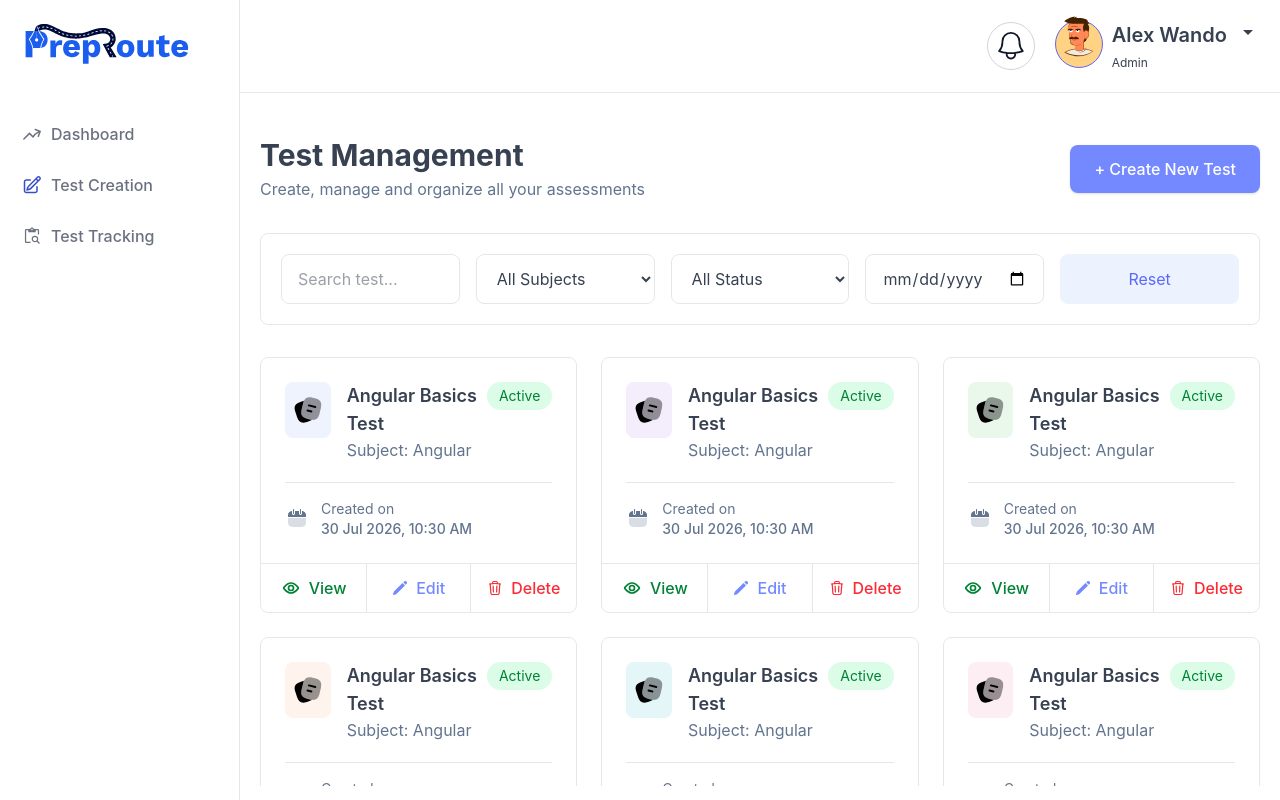
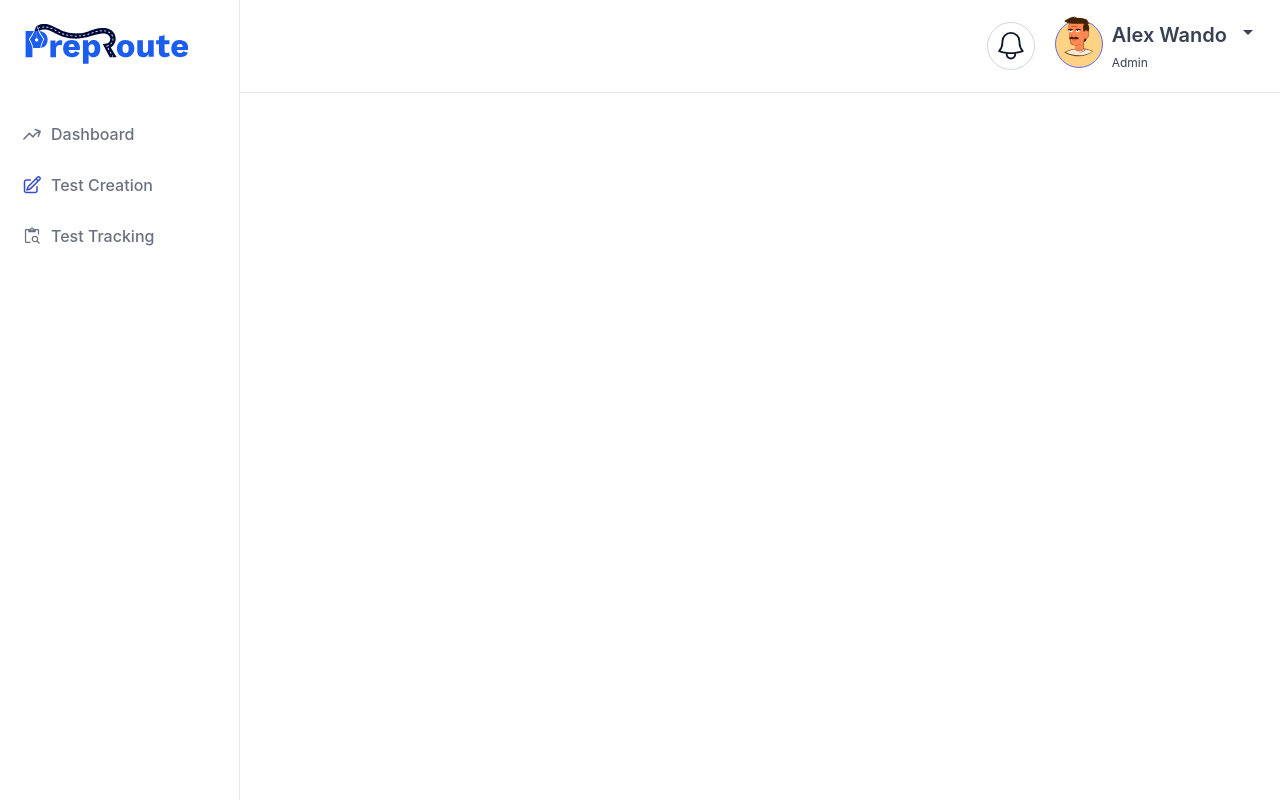
Before and after one commit to hardikgondalia/preproute-assignment, a React (Vite) app: page /test-creation/1/preview in a window 1280 px wide. Before the commit this address led to /dashboard. Built offline with nearby package versions, Linux system fonts and the light colour scheme; no server answers; sample sign-in values are in the browser's storage.

Commit message:
preview page added

```diff
--- /dev/null
+++ b/src/components/testCreation/Preview_Publish.tsx
@@ -0,0 +1,8 @@
+
+
+const Preview = () => {
+
+  return (<></>)
+}
+
+export default Preview
--- a/src/constants/testCreationView.ts
+++ b/src/constants/testCreationView.ts
@@ -2,6 +2,7 @@ export const TestCreationView = {
   CREATE: "CREATE",
   QUESTIONS: "QUESTIONS",
   SCHEDULER: "SCHEDULER",
+  PREVIEW: "PREVIEW",
 } as const;
 
 export type TestCreationViewType =
--- a/src/pages/TestCreation/TestCreation.tsx
+++ b/src/pages/TestCreation/TestCreation.tsx
@@ -13,6 +13,7 @@ import useCurrentTest from "../../hooks/useCurrentTest";
 import { useAppDispatch } from "../../store/hooks";
 import type { RootState } from "../../store/store";
 import { initializeTest } from "../../store/slice/questionSlice";
+import Preview from "../../components/testCreation/Preview_Publish";
 
 const TestCreation = () => {
   const { pathname } = useLocation();
@@ -32,6 +33,8 @@ const TestCreation = () => {
     currentView = TestCreationView.QUESTIONS;
   } else if (pathname.includes("/scheduler")) {
     currentView = TestCreationView.SCHEDULER;
+  }else if(pathname.includes("/preview")){
+    currentView = TestCreationView.PREVIEW;
   }
 
   return (
@@ -51,6 +54,12 @@ const TestCreation = () => {
           <SchedulerSection />
         </div>
       )}
+
+      {currentView === TestCreationView.PREVIEW && (
+        <div className="h-full flex flex-col gap-5">
+          <Preview/>
+        </div>
+      )}
     </div>
   );
 };
--- a/src/routes/AppRoutes.tsx
+++ b/src/routes/AppRoutes.tsx
@@ -18,7 +18,7 @@ const AppRoutes = () => {
             <Route path="/test-creation" element={<TestCreation />} />
             <Route path="/test-creation/:testId/questions" element={<TestCreation />} />
             <Route path="/test-creation/:testId/scheduler" element={<TestCreation />} />
-
+            <Route path="/test-creation/:testId/preview" element={<TestCreation />} />
             {/* Add more protected routes here */}
             {/* <Route path="/users" element={<Users />} /> */}
             {/* <Route path="/settings" element={<Settings />} /> */}
```
